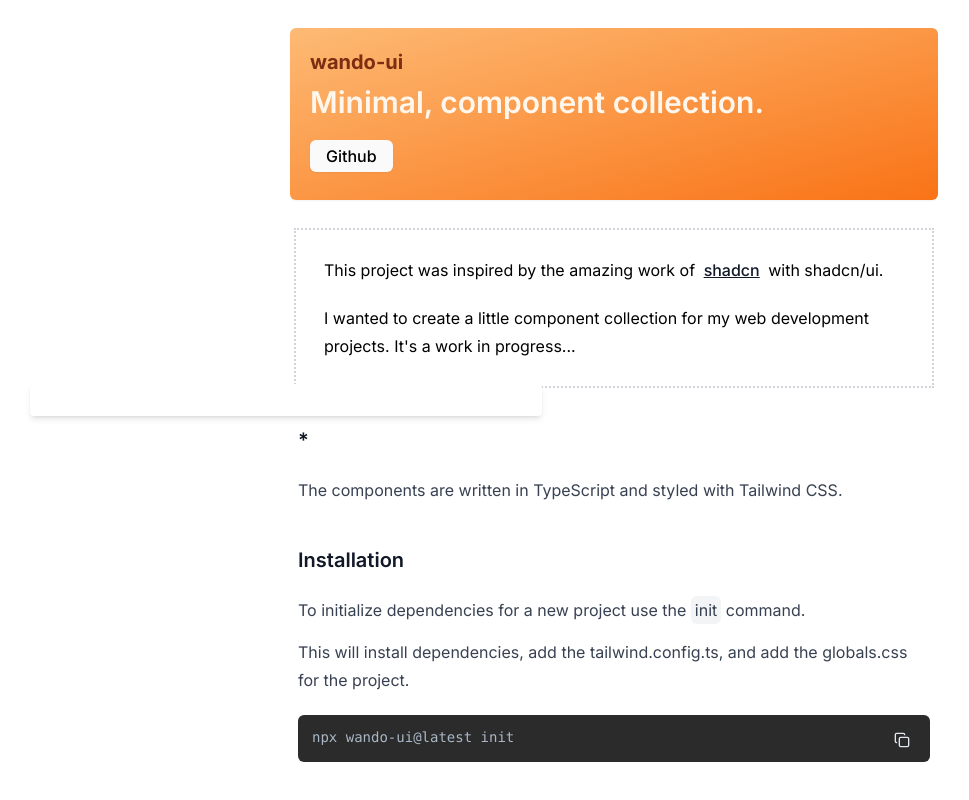
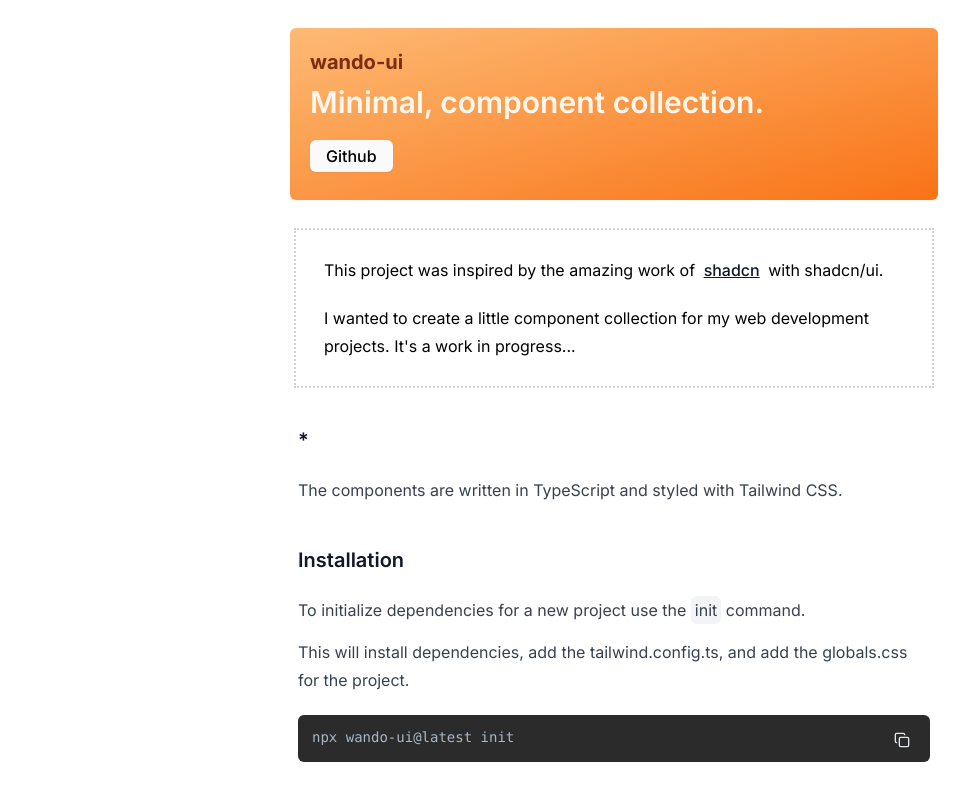
Before and after one commit to iamseeley/wando-ui, a Next.js app in the folder site/: page / in a window 1280 px wide. Shown: the top 800 px of the page, without its empty margins (26-995 px from the left). Built offline with nearby package versions, Linux system fonts and the light colour scheme.

Commit message:
removed floating div

```diff
--- a/site/app/page.tsx
+++ b/site/app/page.tsx
@@ -6,11 +6,7 @@
   return (
     <>
 
-   <div className="max-w-4xl md:max-h-[85vh] max-md:max-h-screen max-md:flex-auto w-full md:rounded bg-white md:left-[calc(50%-(var(--removed-body-scroll-bar-size)/2))] md:shadow-md overflow-auto focus:outline-none fixed top-[50%] left-[50%] translate-x-[-50%] translate-y-[-50%] p-4 md:max-w-lg md:mx-auto">
-</div>
-
       <div className='flex flex-col gap-4'>
-
 
 
       <section className='prose prose-p:my-1.5'>
```
